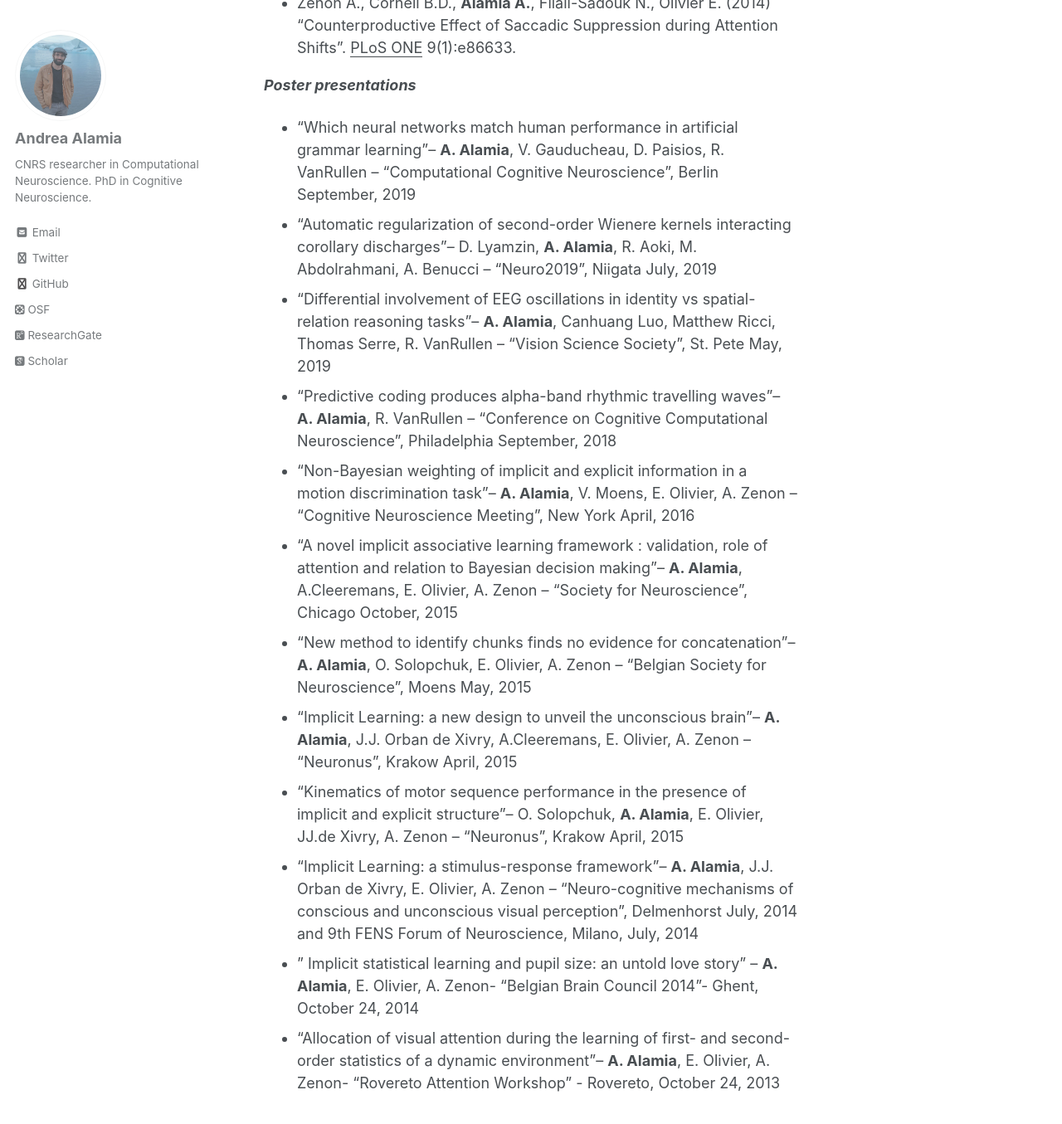
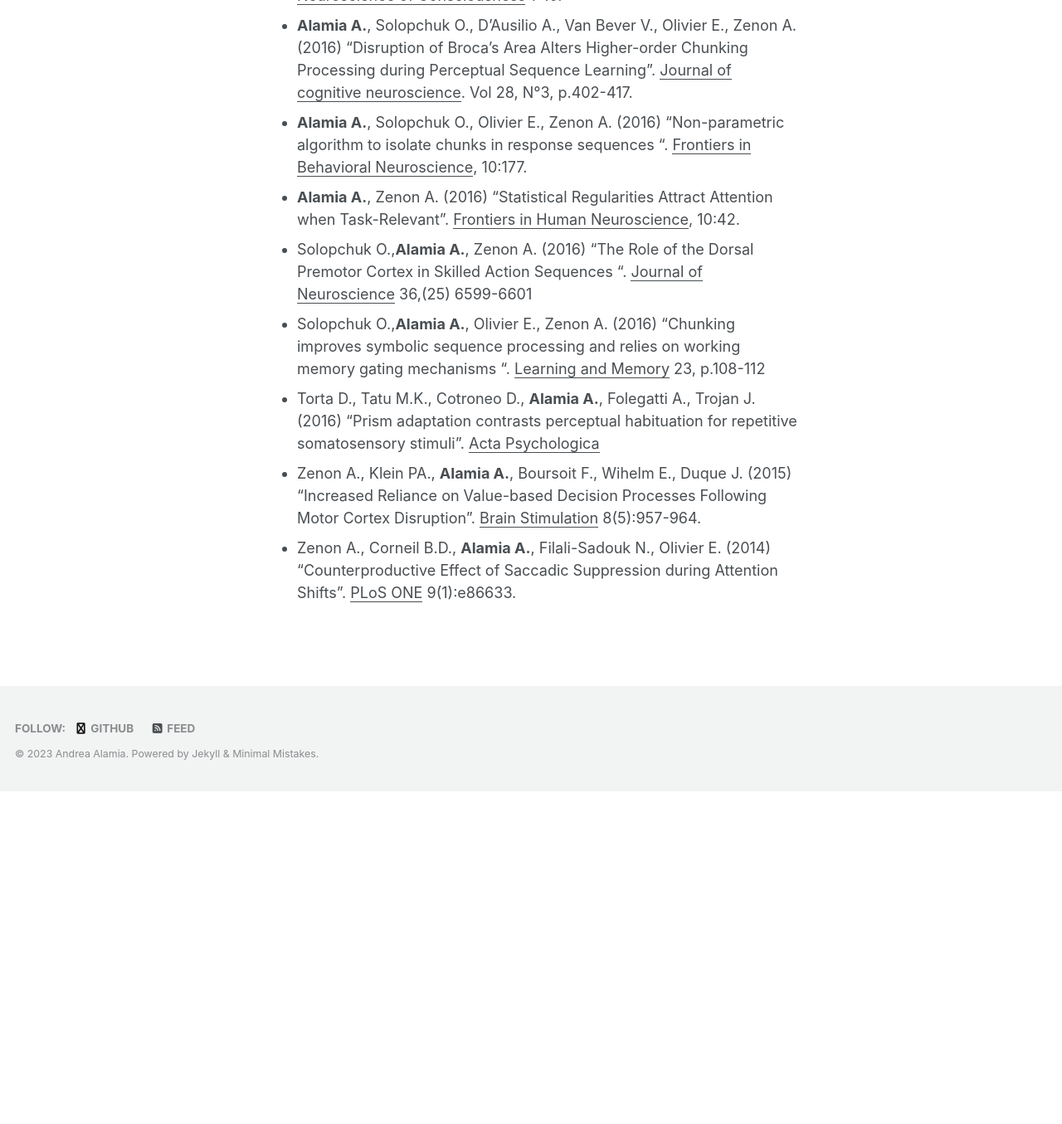
Before and after one commit to artipago/artipago.github.io, a Jekyll site: the page built from _pages/publications.md, in a window 1280 px wide and 1400 px high, scrolled down 2990 px. Shown: the top 1355 px of the window at 83% size. Built offline with Jekyll 4.4.1, drawn with Linux system fonts in a browser that asks for light colours; nearby versions of some CDN libraries; some web fonts are replaced; library files that are not in the unit come from our copies; after the commit the page ends 3945 px from its top, so only the background shows below that; some of the changed text lies outside the part shown.

Commit message:
Update publications.md

```diff
--- a/_pages/publications.md
+++ b/_pages/publications.md
@@ -12,8 +12,16 @@ classes: wide
 
 ***Peer-reviewed journal articles***
 
-* **Alamia A.**,  Timmermann C., Nutt D.J., VanRullen R., Carhart-Harris R. (2020) "DMT alters cortical travelling waves" <ins>eLife</ins> 9:e59784 <b>
+* **Alamia A.**, Lucie Terral, Malo Renaud D’ambra., VanRullen R. (2023) “Distinct role of forward and backward alpha-band waves in spatial attention”  <ins>Elife</ins> 12, e85035 <b>
+* **Alamia A.**, Mozafari M., Choksi M., VanRullen R. (2023) “On the role of feedback in visual processing: a predictive coding perspective” <ins>Neural Networks</ins> 157, 280-287  <b>
+* Vaishnav M., Cadene R., **Alamia A.**, D Linsley, VanRullen R., Serre T.(2022) “Understanding the computational demands underlying visual reasoning” <ins>Neural Computation</ins>  <b>
+* Van Bree S., **Alamia A.**, Zoefel B. (2022) “Oscillations or not- why we can and need to know” <ins>European Journal of Neuroscience</ins>   <b>
+* Choksi M., Mozafari M., O’May C., Ador B., **Alamia A.**, VanRullen R. (2021) “Predify: augmenting deep neural networks with brain-inspired predictive coding dynamics” <ins>Advances in Neural Information Processing System 34, (NeurIPS)</ins>  <b>
+VanRullen R., * **Alamia A.** (2021) “GattaNet: Global agreement for convolutional neural networks” <ins>ICANN2021</ins>  <b>
 * **Alamia A.**,  Luo C., Ricci M., Kim J., Serre T., VanRullen R. (2020) " Differential involvement of EEG oscillatory components in sameness vs. spatial-relation visual reasoning tasks" <ins>eNeuro</ins>  10.1523/ENEURO .0267-20.2020 <b>
+* Luo C., VanRullen R., **Alamia A.** (2021) “Conscious perception modulates perceptual echoes” Neuroscience of Consciousness
+* Alamia A., Gauducheau V., Paisios D., VanRullen R. (2020) "Comparing feedforward and recurrent neural network architecture with human behavior in Artificial Grammar Learning" <ins>Scientific Reports</ins> 10(1), 1-15 <b>
+* **Alamia A.**,  Timmermann C., Nutt D.J., VanRullen R., Carhart-Harris R. (2020) "DMT alters cortical travelling waves" <ins>eLife</ins> 9, e59784 <b>
 * Pang Z., **Alamia A.**, VanRullen R. (2020) "Turning the stimulus on and off changes the direction of alpha travelling waves" <ins>eNeuro</ins> , 7(6), ENEURO.0218-20.2020 <b>
 * Choksi M., Mozafari M., O’May C., Ador B., **Alamia A.**, VanRullen R. (2020) "Brain-inspired predictive coding dynamic improve the robustness of deep neural networks" <ins>2nd SVRHM Workshop, NeurIPS 2020</ins>  <b>
 * **Alamia A.**, VanRullen R. (2019) "Alpha oscillations and travelling waves: signatures of predictive coding?" <ins>PLOSBiology</ins> , 17(10), e3000487 <b>
@@ -36,17 +44,3 @@ classes: wide
 * Torta D., Tatu M.K., Cotroneo D., **Alamia A.**, Folegatti A., Trojan J.  (2016) "Prism adaptation contrasts perceptual habituation for repetitive somatosensory stimuli". <ins>Acta Psychologica</ins> <b>
 * Zenon A., Klein PA., **Alamia A.**, Boursoit F., Wihelm E., Duque J. (2015) "Increased Reliance on Value-based Decision Processes Following Motor Cortex Disruption". <ins>Brain Stimulation</ins> 8(5):957-964. <b>
 * Zenon A., Corneil B.D., **Alamia A.**, Filali-Sadouk N., Olivier E. (2014) "Counterproductive Effect of Saccadic Suppression during Attention Shifts". <ins>PLoS ONE</ins> 9(1):e86633. <b>
-
-***Poster presentations***
-* "Which neural networks match human performance in artificial grammar learning”– **A. Alamia**, V. Gauducheau, D. Paisios, R. VanRullen –  “Computational Cognitive Neuroscience”, Berlin September, 2019 <b>
-* "Automatic regularization of second-order Wienere kernels interacting corollary discharges”– D. Lyamzin, **A. Alamia**, R. Aoki, M. Abdolrahmani, A. Benucci  –  “Neuro2019”, Niigata July, 2019 <b>
-* "Differential involvement of EEG oscillations in identity vs spatial-relation reasoning tasks”– **A. Alamia**, Canhuang Luo, Matthew Ricci, Thomas Serre, R. VanRullen –  “Vision Science Society”, St. Pete May, 2019 <b>
-* "Predictive coding produces alpha-band rhythmic travelling waves”– **A. Alamia**, R. VanRullen –  “Conference on Cognitive Computational Neuroscience”, Philadelphia September, 2018 <b>
-* "Non-Bayesian weighting of implicit and explicit information in a motion discrimination task”– **A. Alamia**, V. Moens, E. Olivier, A. Zenon –  “Cognitive Neuroscience Meeting”, New York April, 2016 <b>
-* "A novel implicit associative learning framework : validation, role of attention and relation to Bayesian decision making”– **A. Alamia**, A.Cleeremans, E. Olivier, A. Zenon –  “Society for Neuroscience”, Chicago October, 2015 <b>
-* "New method to identify chunks finds no evidence for concatenation”– **A. Alamia**, O. Solopchuk, E. Olivier, A. Zenon –  “Belgian Society for Neuroscience”, Moens May, 2015 <b>
-* "Implicit Learning: a new design to unveil the unconscious brain”– **A. Alamia**, J.J. Orban de Xivry, A.Cleeremans, E. Olivier, A. Zenon –  “Neuronus”, Krakow April, 2015 <b>
-* "Kinematics of motor sequence performance in the presence of implicit and explicit structure”– O. Solopchuk, **A. Alamia**, E. Olivier, JJ.de Xivry, A. Zenon –  “Neuronus”, Krakow April, 2015 <b>
-* "Implicit Learning: a stimulus-response framework”– **A. Alamia**, J.J. Orban de Xivry, E. Olivier, A. Zenon – “Neuro-cognitive mechanisms of conscious and unconscious visual perception”, Delmenhorst July, 2014 and 9th FENS Forum of Neuroscience, Milano, July, 2014 <b>
-* " Implicit statistical learning and pupil size: an untold love story” – **A. Alamia**, E. Olivier, A. Zenon- “Belgian Brain Council 2014”- Ghent, October 24, 2014 <b>
-* "Allocation of visual attention during the learning of first- and second-order statistics of a dynamic environment”– **A. Alamia**, E. Olivier, A. Zenon- “Rovereto Attention Workshop”  - Rovereto, October 24, 2013 <b>
```
